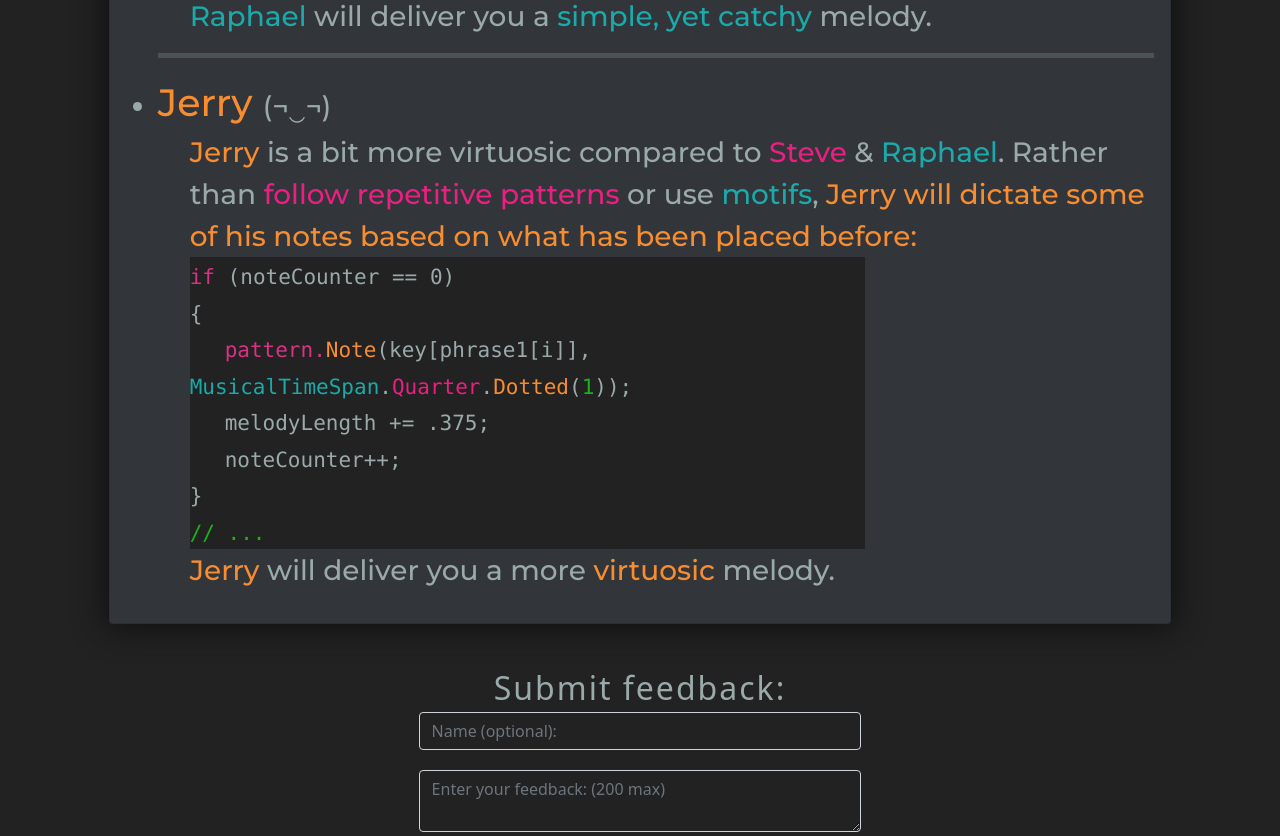
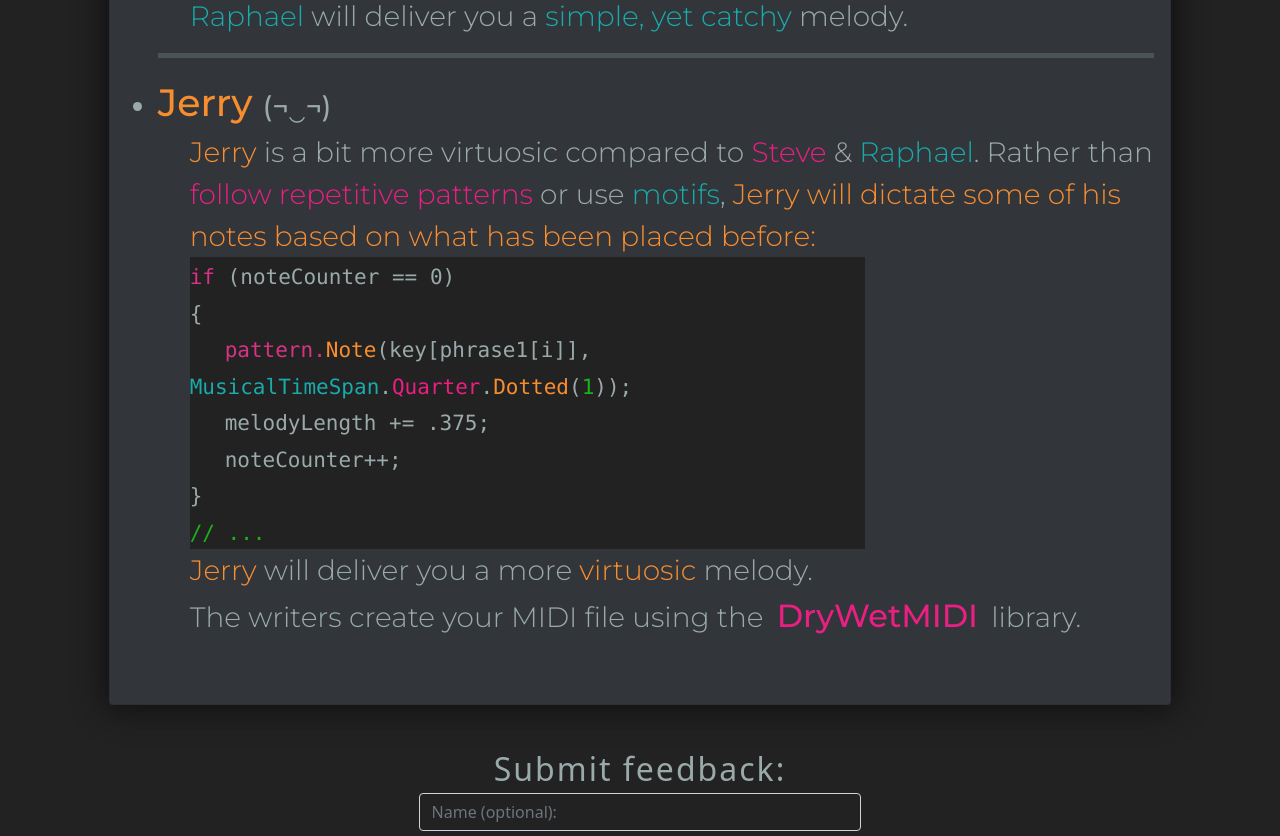
Before and after one commit to nateharrell123/Melody-Maker, a Vue app in the folder melody-maker/: page /About in a window 1280 px wide. Shown: the part 1860-2696 px from the top of the page. Built offline with nearby package versions, Linux system fonts and the light colour scheme.

Commit message:
styling + link to source repository

```diff
--- a/melody-maker/src/views/About.vue
+++ b/melody-maker/src/views/About.vue
@@ -40,7 +40,7 @@
             </p>
             <hr class="line" />
             <ul>
-              <li class="content-card-text"> <span class="writer2-text"> Steve </span>
+              <li class="content-card-text-header"> <span class="writer2-text"> Steve </span>
                 (ง^ᗜ^)ง
               </li>
             <ul class="content-card-text">
@@ -80,7 +80,7 @@
               <span class="accent-color-pink">Steve</span> will produce a <span class="accent-color-pink">"high energy, arpeggio-like"</span> melody, with <span class="accent-color-pink">conjunct phrases</span> being sprinkled in.
             </ul>
             <hr class="line" />
-              <li class="content-card-text"> <span class="writer1-text">Raphael </span>
+              <li class="content-card-text-header"> <span class="writer1-text">Raphael </span>
                 ( ͡° ͜ʖ ͡°)
               </li>
               <ul class="content-card-text">
@@ -119,7 +119,7 @@
               </ul>
             <hr class="line" />
 
-              <li class="content-card-text"> <span class="writer3-text">Jerry </span>
+              <li class="content-card-text-header"> <span class="writer3-text">Jerry </span>
                 (¬‿¬)
               </li>
               <ul class="content-card-text">
@@ -147,6 +147,12 @@
                 </body>
                 <span class="accent-color-orange">Jerry</span> will deliver you a more
                 <span class="accent-color-orange">virtuosic</span> melody.
+                <br/>
+              The writers create your MIDI file using the
+              <button @click="toDryWetMIDI" class="how-it-works">
+              <span class="accent-color-pink">DryWetMIDI</span>
+              </button>
+                library.
               </ul>
             </ul>
           </b-card>
@@ -187,6 +193,9 @@ export default{
     },
     toHome(){
       this.$router.push("/")
+    },
+    toDryWetMIDI(){
+      window.open("https://github.com/melanchall/drywetmidi")
     }
   }
 }
@@ -252,7 +261,7 @@ export default{
 }
 @media only screen and (max-width:1024px)
 {
-    .title{
+  .title{
     font-size:55px !important;
     text-align: center !important;
     padding: 0px !important;
@@ -308,6 +317,12 @@ export default{
 .content-card-text{
   font-family: "Montserrat";
   font-size:28px;
+  font-weight: 380 !important;
+  color: #9AAAAA;
+}
+.content-card-text-header{
+  font-family: "Montserrat";
+  font-size:28px;
   color: #9AAAAA;
 }
 .writer1-text{
```
